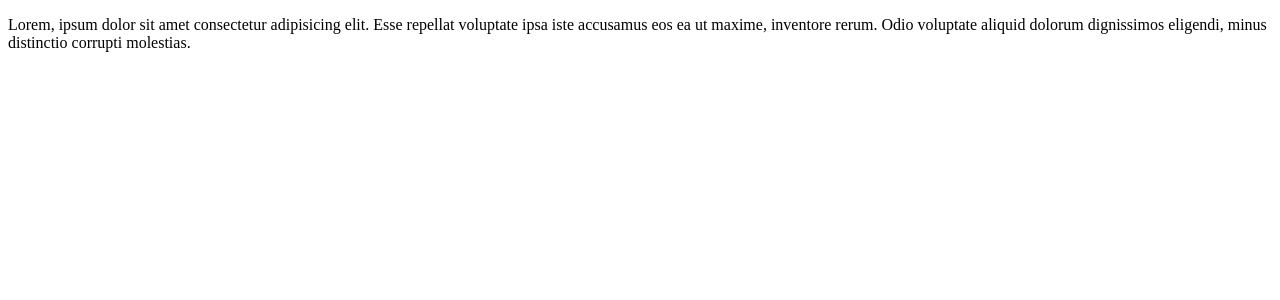
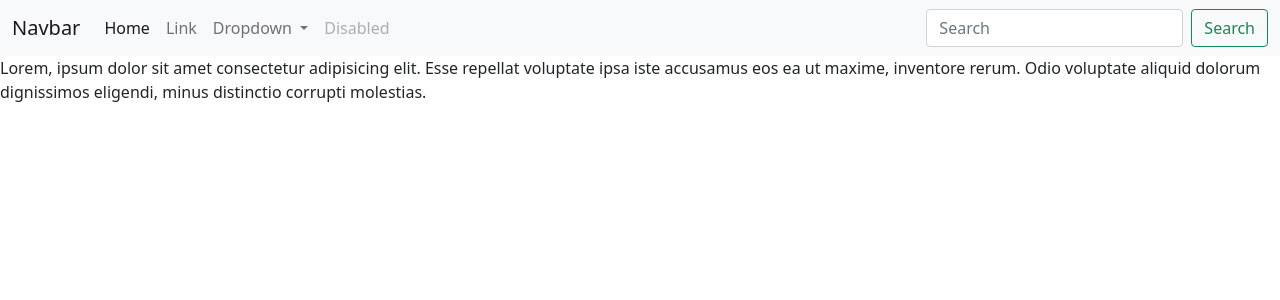
Before and after one commit to yubinhu/AirbnbAnalyzer, a Flask app: page / in a window 1280 px wide. Shown: the top 300 px of the page. Run offline with Flask 2, Linux system fonts and the light colour scheme; some libraries are stand-ins or nearby versions.

Commit message:
added bootstrap

```diff
--- a/application/templates/layout.html
+++ b/application/templates/layout.html
@@ -5,9 +5,50 @@
     <meta http-equiv="X-UA-Compatible" content="IE=edge">
     <meta name="viewport" content="width=device-width, initial-scale=1.0">
     <title>Document</title>
+    <link href="https://cdn.jsdelivr.net/npm/bootstrap@5.1.3/dist/css/bootstrap.min.css" rel="stylesheet" integrity="sha384-1BmE4kWBq78iYhFldvKuhfTAU6auU8tT94WrHftjDbrCEXSU1oBoqyl2QvZ6jIW3" crossorigin="anonymous">
 </head>
 <body>
+
+    <nav class="navbar navbar-expand-lg navbar-light bg-light">
+        <div class="container-fluid">
+          <a class="navbar-brand" href="#">Navbar</a>
+          <button class="navbar-toggler" type="button" data-bs-toggle="collapse" data-bs-target="#navbarSupportedContent" aria-controls="navbarSupportedContent" aria-expanded="false" aria-label="Toggle navigation">
+            <span class="navbar-toggler-icon"></span>
+          </button>
+          <div class="collapse navbar-collapse" id="navbarSupportedContent">
+            <ul class="navbar-nav me-auto mb-2 mb-lg-0">
+              <li class="nav-item">
+                <a class="nav-link active" aria-current="page" href="#">Home</a>
+              </li>
+              <li class="nav-item">
+                <a class="nav-link" href="#">Link</a>
+              </li>
+              <li class="nav-item dropdown">
+                <a class="nav-link dropdown-toggle" href="#" id="navbarDropdown" role="button" data-bs-toggle="dropdown" aria-expanded="false">
+                  Dropdown
+                </a>
+                <ul class="dropdown-menu" aria-labelledby="navbarDropdown">
+                  <li><a class="dropdown-item" href="#">Action</a></li>
+                  <li><a class="dropdown-item" href="#">Another action</a></li>
+                  <li><hr class="dropdown-divider"></li>
+                  <li><a class="dropdown-item" href="#">Something else here</a></li>
+                </ul>
+              </li>
+              <li class="nav-item">
+                <a class="nav-link disabled">Disabled</a>
+              </li>
+            </ul>
+            <form class="d-flex">
+              <input class="form-control me-2" type="search" placeholder="Search" aria-label="Search">
+              <button class="btn btn-outline-success" type="submit">Search</button>
+            </form>
+          </div>
+        </div>
+      </nav>
+
+
     {% block content %}
     {% endblock %}
+    <script src="https://cdn.jsdelivr.net/npm/bootstrap@5.1.3/dist/js/bootstrap.bundle.min.js" integrity="sha384-ka7Sk0Gln4gmtz2MlQnikT1wXgYsOg+OMhuP+IlRH9sENBO0LRn5q+8nbTov4+1p" crossorigin="anonymous"></script>
 </body>
 </html>
```
Also changed, not shown: 1 other file.
